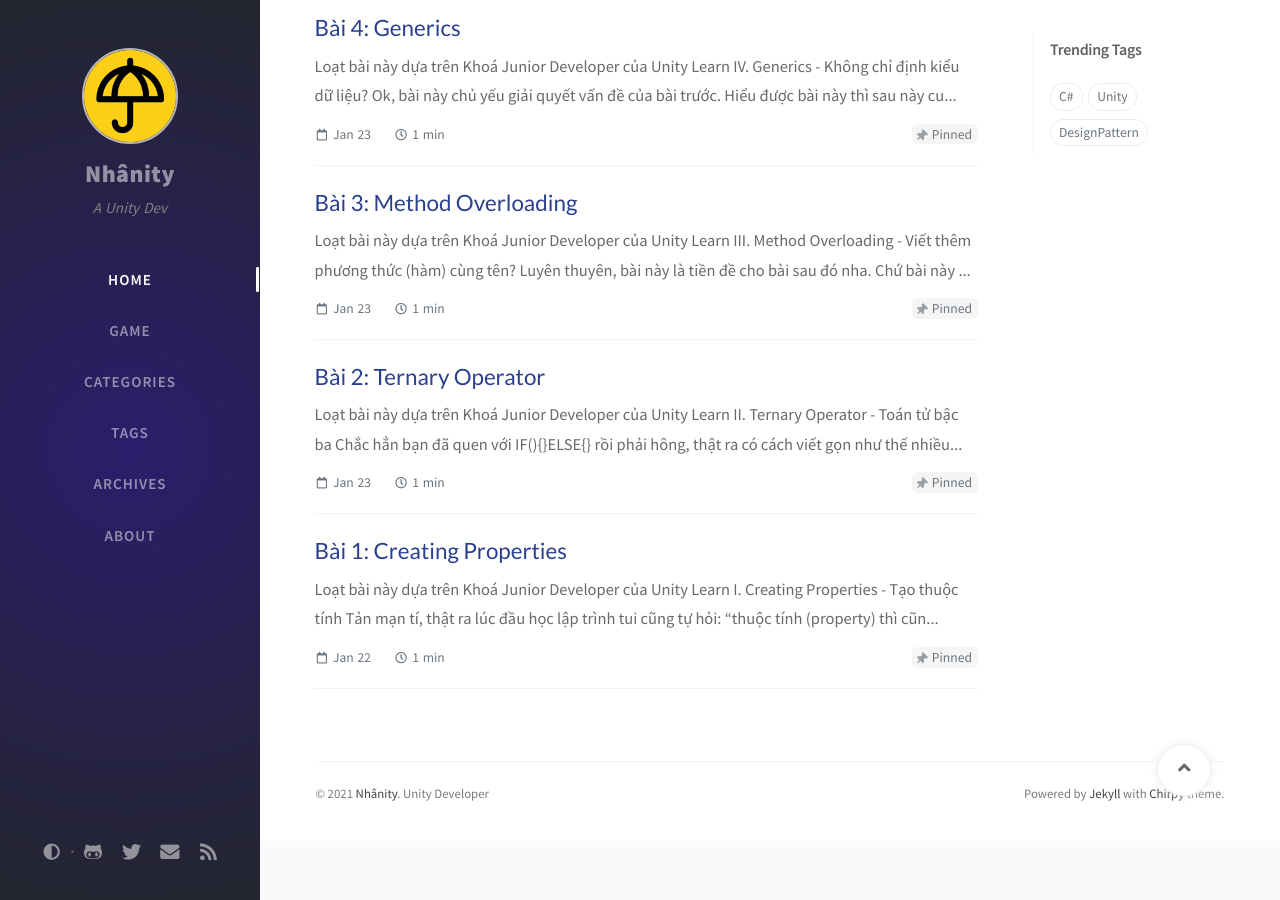
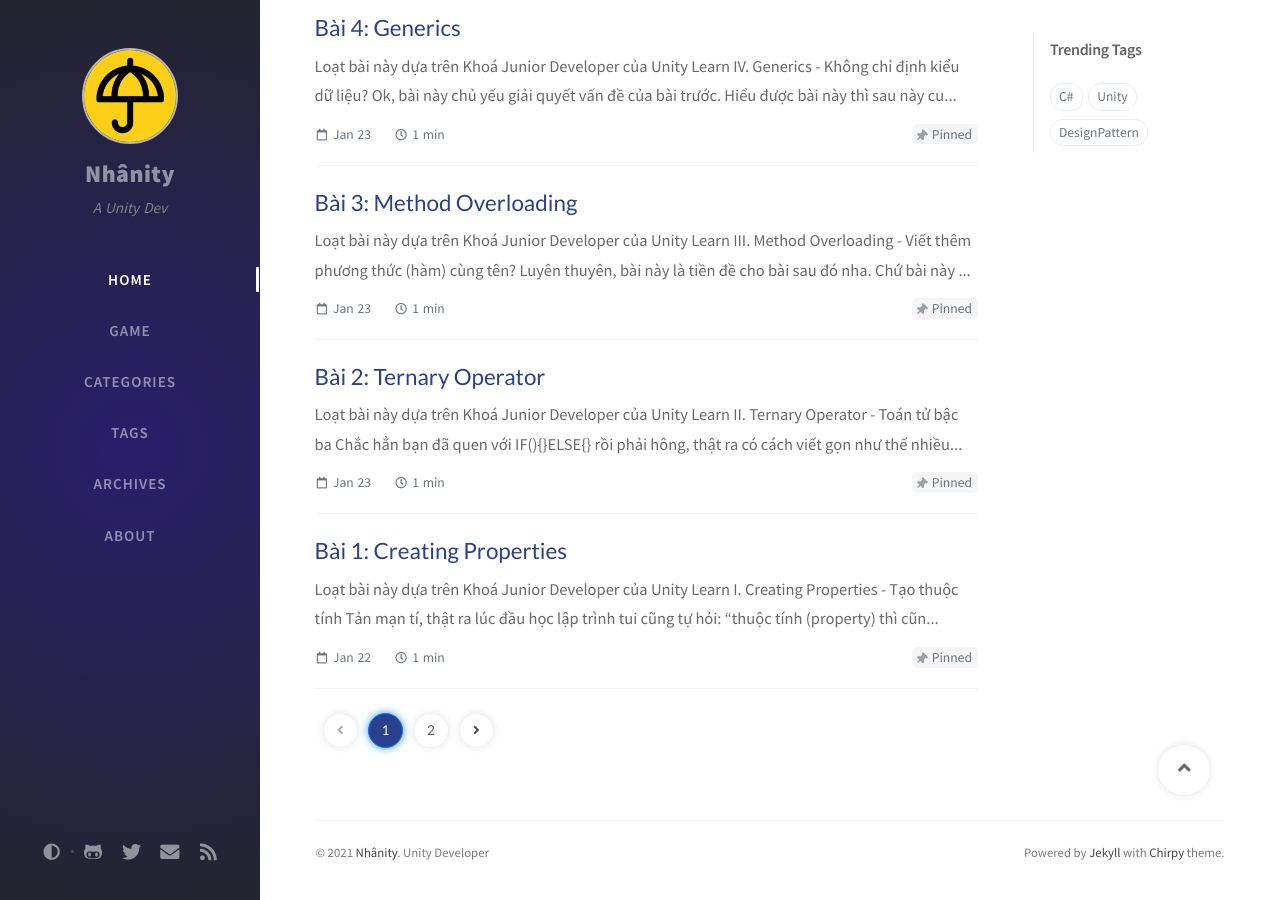
Before and after one commit to tuannhanle/tuannhanle.github.io, a Jekyll site: the page built from index.html, in a window 1280 px wide and 900 px high, scrolled down 2697 px. Built offline with Jekyll 4.4.1, drawn with Linux system fonts in a browser that asks for light colours; nearby versions of some CDN libraries; the list of posts is cut into pages by our own code; comment, search, counter and statistics services are not loaded.

Commit message:
add plugins: [jekyll-paginate]

```diff
--- a/_config.yml
+++ b/_config.yml
@@ -18,6 +18,8 @@ timezone: Asia/Shanghai
 title: Nhânity                          # the main title
 
 tagline: A Unity Dev   # it will display as the sub-title
+
+plugins: [jekyll-paginate]
 
 description: >-                        # used by seo meta and the atom feed
   A minimal, portfolio, sidebar,
```
